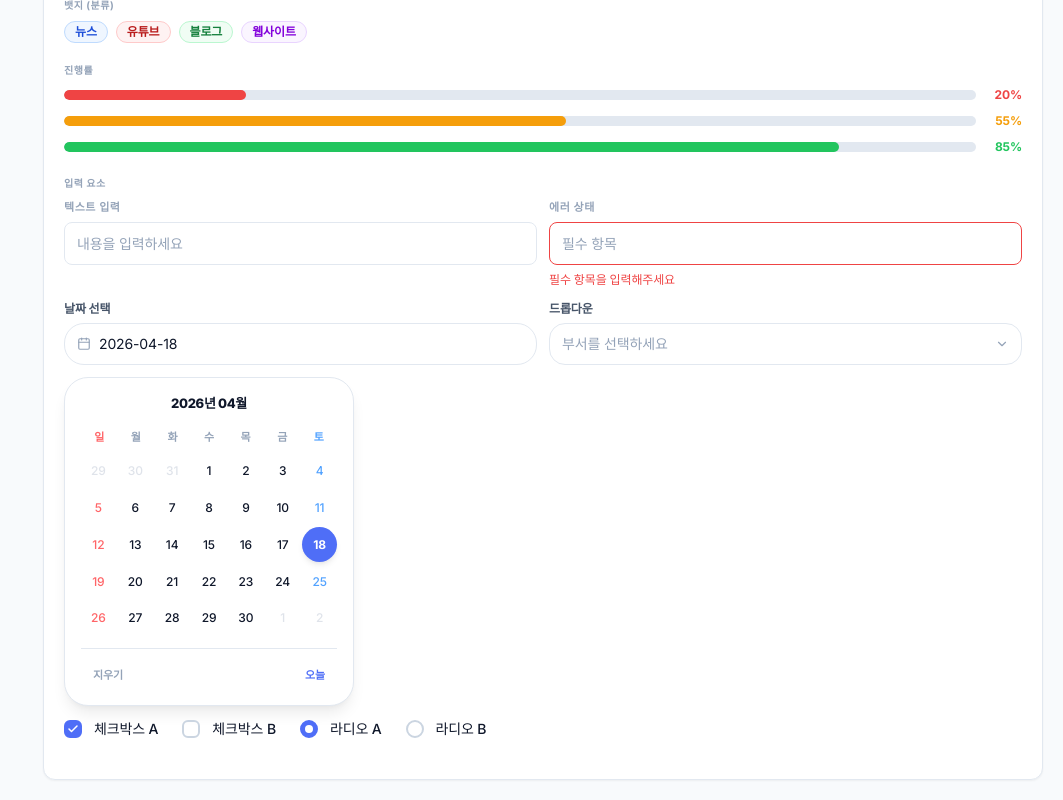
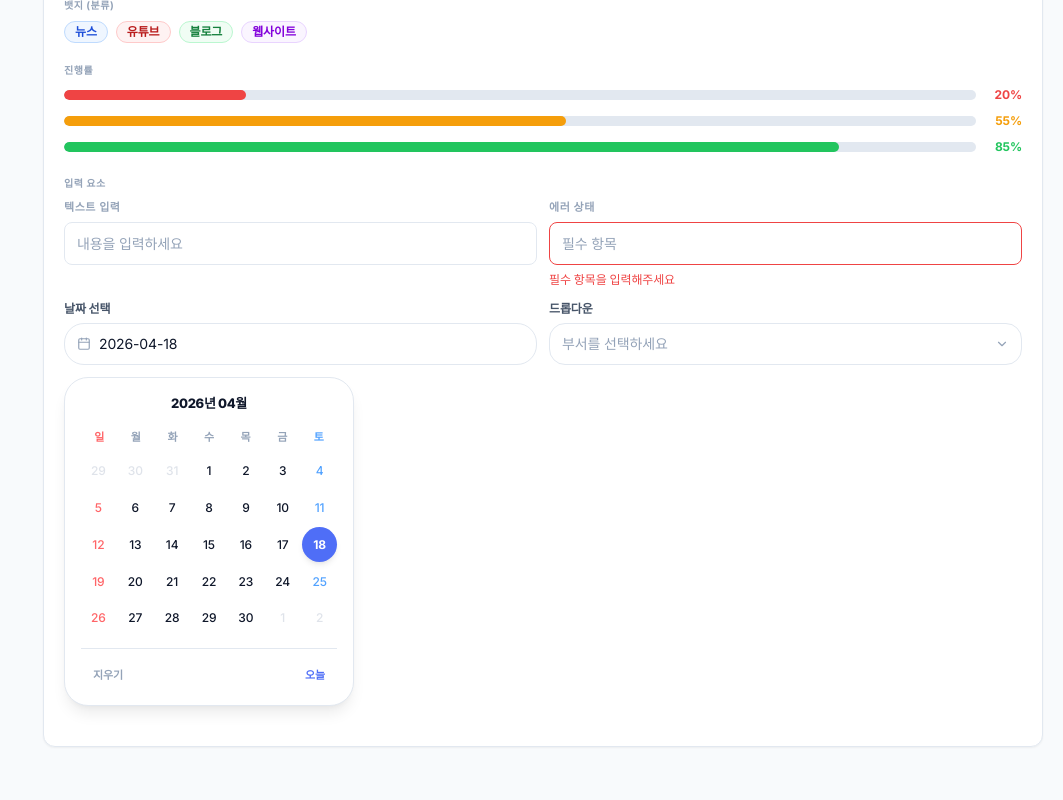
Before and after one commit to Park200200/WorkM, a React (Vite) app: page /#/settings in a window 1280 px wide. Shown: the part 3274-4074 px from the top of the page, without its empty margins (217-1280 px from the left). After the commit the page ends 4041 px from the top, so only its background shows below. Built offline with nearby package versions, Linux system fonts and the light colour scheme; sample sign-in values are in the browser's storage.

Commit message:
체크박스/라디오 프리뷰 삭제

```diff
--- a/src/pages/admin/SettingsPage.tsx
+++ b/src/pages/admin/SettingsPage.tsx
@@ -1531,12 +1531,6 @@ function ThemePanel() {
             <DatePickerPreview />
             <SelectPreview />
           </div>
-          <div className="flex flex-wrap gap-6 mt-3">
-            <Checkbox label="체크박스 A" defaultChecked />
-            <Checkbox label="체크박스 B" />
-            <Checkbox label="라디오 A" variant="radio" name="preview-radio" defaultChecked />
-            <Checkbox label="라디오 B" variant="radio" name="preview-radio" />
-          </div>
         </div>
       </Card>
     </div>
```
